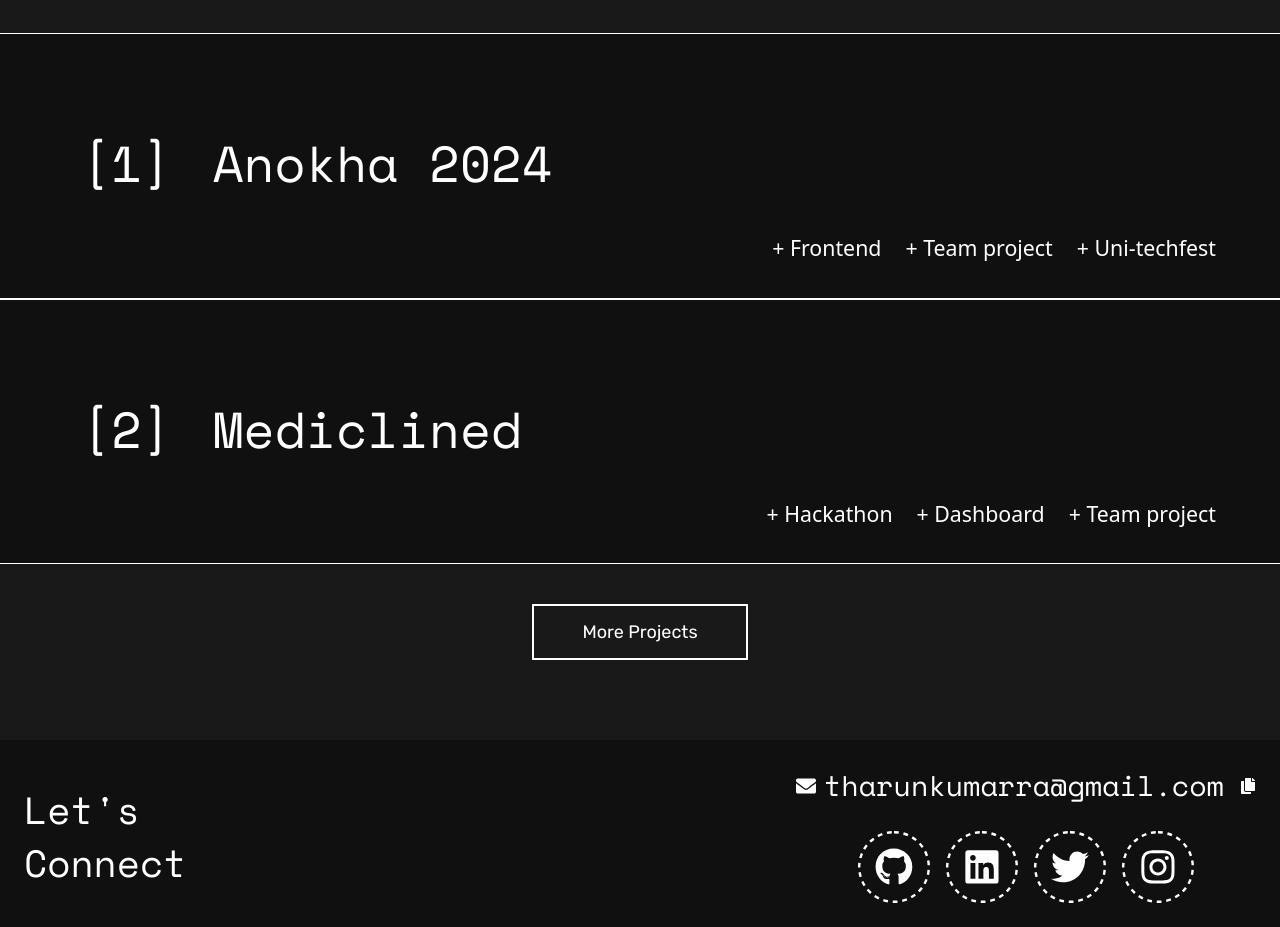
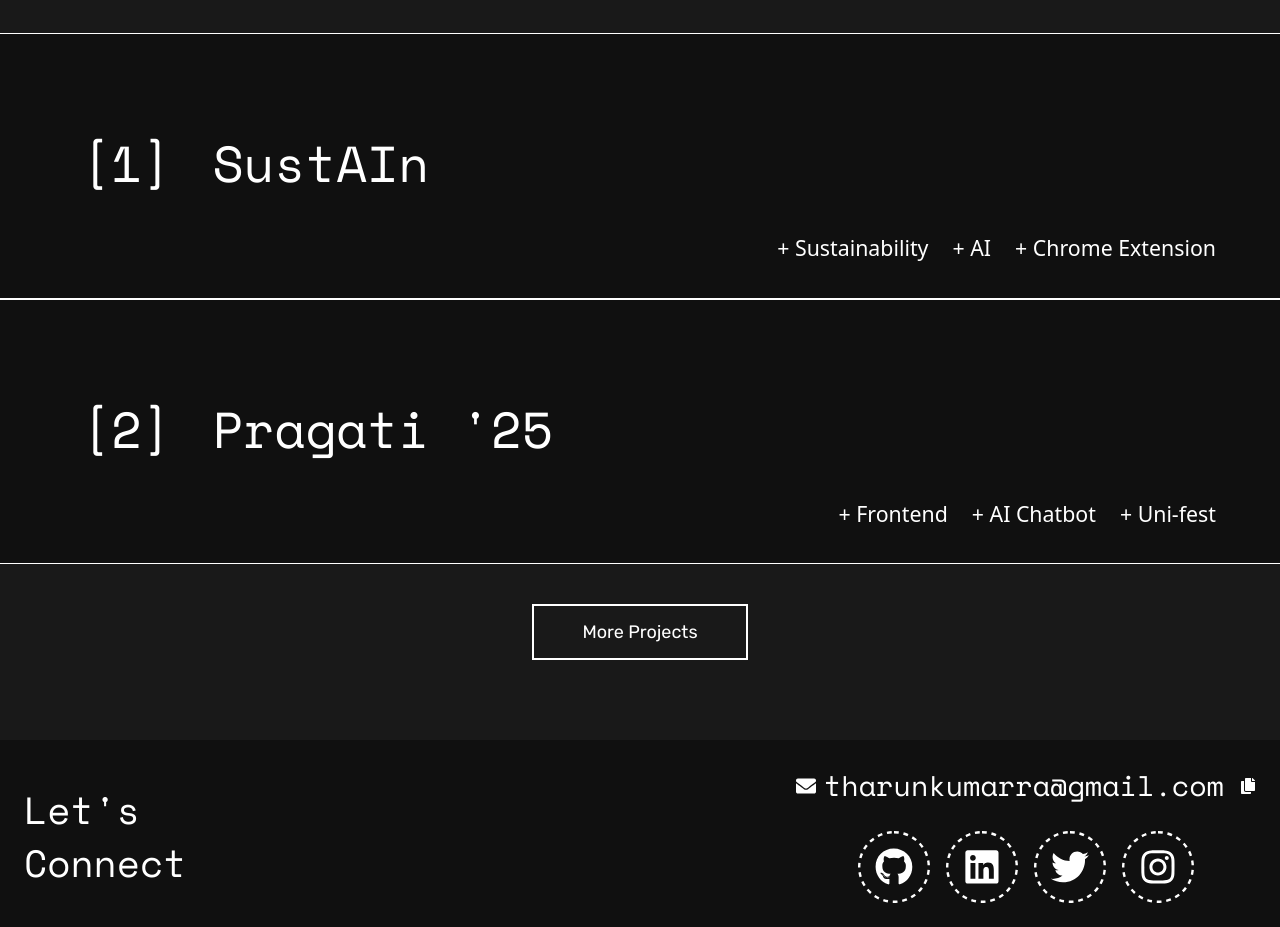
Before and after one commit to TharunKumarrA/Portfolio-v2, a Next.js app: page / in a window 1280 px wide. Shown: the part 980-1907 px from the top of the page. Built offline with nearby package versions, Linux system fonts and the light colour scheme; a web font is replaced by a local one.

Commit message:
updated projects

```diff
--- a/src/app/components/FeaturedProjects.jsx
+++ b/src/app/components/FeaturedProjects.jsx
@@ -5,23 +5,25 @@ const FeaturedProjects = () => {
   const projectData = [
     {
       number: 1,
-      name: "Anokha 2024",
-      tags: ["Frontend", "Team project", "Uni-techfest"],
-      techStack: ["NextJS", "TailwindCSS", "GSAP"],
+      name: "SustAIn",
+      tags: ["Sustainability", "AI", "Chrome Extension"],
+      techStack: ["ReactJS", "Flask", "Vertex AI", "AutoML", "ExpressJS"],
       description:
-        "As part of a team of seven, I contributed as a frontend developer to building a high-traffic event registration website for Anokha '24, which successfully managed over 1,000 participant registrations. I played a key role in designing a responsive and visually engaging interface using Tailwind CSS and GSAP, leading to a 30% increase in user engagement. Additionally, I worked on optimizing code and implementing asset-loading best practices, ensuring a fast and seamless user experience.",
-      githubLink: "https://github.com/anokha-24/anokha_web",
-      image: "/Anokha2.png",
+        "Co-developed SustAIn, a browser extension that displays real-time carbon emissions and power consumption metrics for AI web platforms. Used by 25+ users and submitted to the GDG On-Campus Solutions Challenge 2025. The system uses a lightweight ML model trained with Google AutoML on Vertex AI to classify user queries and estimate their environmental impact. The frontend is optimized for performance and resiliency with retry, fallback, and timeout logic—cutting latency spikes by 40%.",
+      githubLink: "https://github.com/SustAIn-GDG/SustAIn-Chrome-Extension",
+      link: "https://chromewebstore.google.com/detail/sustain/bhjkhbmcamcpeebfobejnhnkghkfhegp?utm_source=item-share-cb",
+      image: "/SustAIn.png",
     },
     {
       number: 2,
-      name: "Mediclined",
-      tags: ["Hackathon", "Dashboard", "Team project"],
-      techStack: ["NextJS", "NodeJS", "MongoDB", "mySql", "ESP32"],
+      name: "Pragati '25",
+      tags: ["Frontend", "AI Chatbot", "Uni-fest"],
+      techStack: ["NextJS", "TailwindCSS", "GSAP", "Vertex AI", "NodeJS"],
       description:
-        "Our project, Mediclined, was developed for the Healthcare track at Evolumin National Level Hackathon 2024, aiming to transform healthcare services within a university setting. It integrates features like real-time doctor tracking, an online pharmacy, and secure medical records to enhance health outcomes for students. Built in just 36 hours, Mediclined evolved through critical feedback during two intense judging rounds, pushing us to refine and deliver a polished prototype. Though we didn’t win, making it to the Top 10 among numerous talented teams was a proud moment, showcasing our dedication, teamwork, and innovation.",
-      githubLink: "https://github.com/Project-Mediclined",
-      image: "/Mediclined.png",
+        "Led a 14-member team for Pragati '25, the official business fest website of Amrita School of Business. Enhanced mobile UI/UX, doubling daily active users and reducing bounce rate by 15%. Integrated an AI-powered chatbot using Vertex AI, PayU payment system, and supported over 360 successful registrations. The site featured GSAP-based animations and responsive design for seamless interactions.",
+      githubLink: "https://github.com/Pragati-2025/",
+      link: "https://pragati-frontend-2025.vercel.app/",
+      image: "/Pragati.png",
     },
   ];
 
--- a/src/app/projects/page.js
+++ b/src/app/projects/page.js
@@ -5,6 +5,28 @@ export default function Projects() {
   const projectData = [
     {
       number: 1,
+      name: "SustAIn",
+      tags: ["Sustainability", "AI", "Chrome Extension"],
+      techStack: ["ReactJS", "Flask", "Vertex AI", "AutoML", "ExpressJS"],
+      description:
+        "Co-developed SustAIn, a browser extension that displays real-time carbon emissions and power consumption metrics for AI web platforms. Used by 25+ users and submitted to the GDG On-Campus Solutions Challenge 2025. The system uses a lightweight ML model trained with Google AutoML on Vertex AI to classify user queries and estimate their environmental impact. The frontend is optimized for performance and resiliency with retry, fallback, and timeout logic—cutting latency spikes by 40%.",
+      githubLink: "https://github.com/SustAIn-GDG/SustAIn-Chrome-Extension",
+      link: "https://chromewebstore.google.com/detail/sustain/bhjkhbmcamcpeebfobejnhnkghkfhegp?utm_source=item-share-cb",
+      image: "/SustAIn.png",
+    },
+    {
+      number: 2,
+      name: "Pragati '25",
+      tags: ["Frontend", "AI Chatbot", "Uni-fest"],
+      techStack: ["NextJS", "TailwindCSS", "GSAP", "Vertex AI", "NodeJS"],
+      description:
+        "Led a 14-member team for Pragati '25, the official business fest website of Amrita School of Business. Enhanced mobile UI/UX, doubling daily active users and reducing bounce rate by 15%. Integrated an AI-powered chatbot using Vertex AI, PayU payment system, and supported over 360 successful registrations. The site featured GSAP-based animations and responsive design for seamless interactions.",
+      githubLink: "https://github.com/Pragati-2025/",
+      link: "https://pragati-frontend-2025.vercel.app/",
+      image: "/Pragati.png",
+    },
+    {
+      number: 3,
       name: "Portfolio",
       tags: ["Frontend", "Personal", "Portfolio"],
       techStack: ["NextJS", "TailwindCSS", "Framer"],
@@ -15,7 +37,7 @@ export default function Projects() {
       image: "/Portfolio.png",
     },
     {
-      number: 2,
+      number: 4,
       name: "Anokha 2024",
       tags: ["Frontend", "Team project", "Uni-techfest"],
       techStack: ["NextJS", "TailwindCSS", "GSAP"],
@@ -25,7 +47,7 @@ export default function Projects() {
       image: "/Anokha2.png",
     },
     {
-      number: 3,
+      number: 5,
       name: "Mediclined",
       tags: ["Hackathon", "Dashboard", "Team project"],
       techStack: ["NextJS", "NodeJS", "MongoDB", "mySql", "ESP32"],
@@ -35,7 +57,7 @@ export default function Projects() {
       image: "/Mediclined.png",
     },
     {
-      number: 4,
+      number: 6,
       name: "Molecule Visualizer",
       tags: ["DSA", "Coursework", "3D Visualization"],
       techStack: ["ReactJS", "PlotlyJS", "Gemmini API", "MUI"],
@@ -45,7 +67,7 @@ export default function Projects() {
       image: "/Molecule-Visualizer.png",
     },
     {
-      number: 5,
+      number: 7,
       name: "Library Management V2",
       tags: ["Coursework", "Full-stack", "Database"],
       techStack: ["VueJS", "Flask", "SQLite", "TailwindCSS"],
@@ -55,7 +77,7 @@ export default function Projects() {
       image: "/LibraryMgmtV2.jpeg",
     },
     {
-      number: 6,
+      number: 8,
       name: "Library Management",
       tags: ["Backend", "CourseWork", "Database"],
       techStack: ["HTML", "CSS", "Jinja2", "Flask"],
@@ -65,7 +87,7 @@ export default function Projects() {
       image: "/LibraryMgmt.jpeg",
     },
     {
-      number: 7,
+      number: 9,
       name: "FC Team Forge",
       tags: ["Full-Stack", "Football", "Algorithm"],
       techStack: ["VueJS", "TailwindCSS", "Ngrok", "MySQL"],
@@ -75,7 +97,7 @@ export default function Projects() {
       image: "/FC-Team-Forge.png",
     },
     {
-      number: 8,
+      number: 10,
       name: "AI Study Mate",
       tags: ["Frontend", "AI Chatbot", "UI/UX"],
       techStack: ["VueJS", "TailwindCSS", "Gemmini API"],
@@ -85,7 +107,7 @@ export default function Projects() {
       image: "/AI-Study-Mate.png",
     },
     {
-      number: 9,
+      number: 11,
       name: "Union Budget Explorer",
       tags: ["DBMS", "CourseWork", "Team project"],
       techStack: ["VueJS", "MySQL", "NodeJS"],
```
